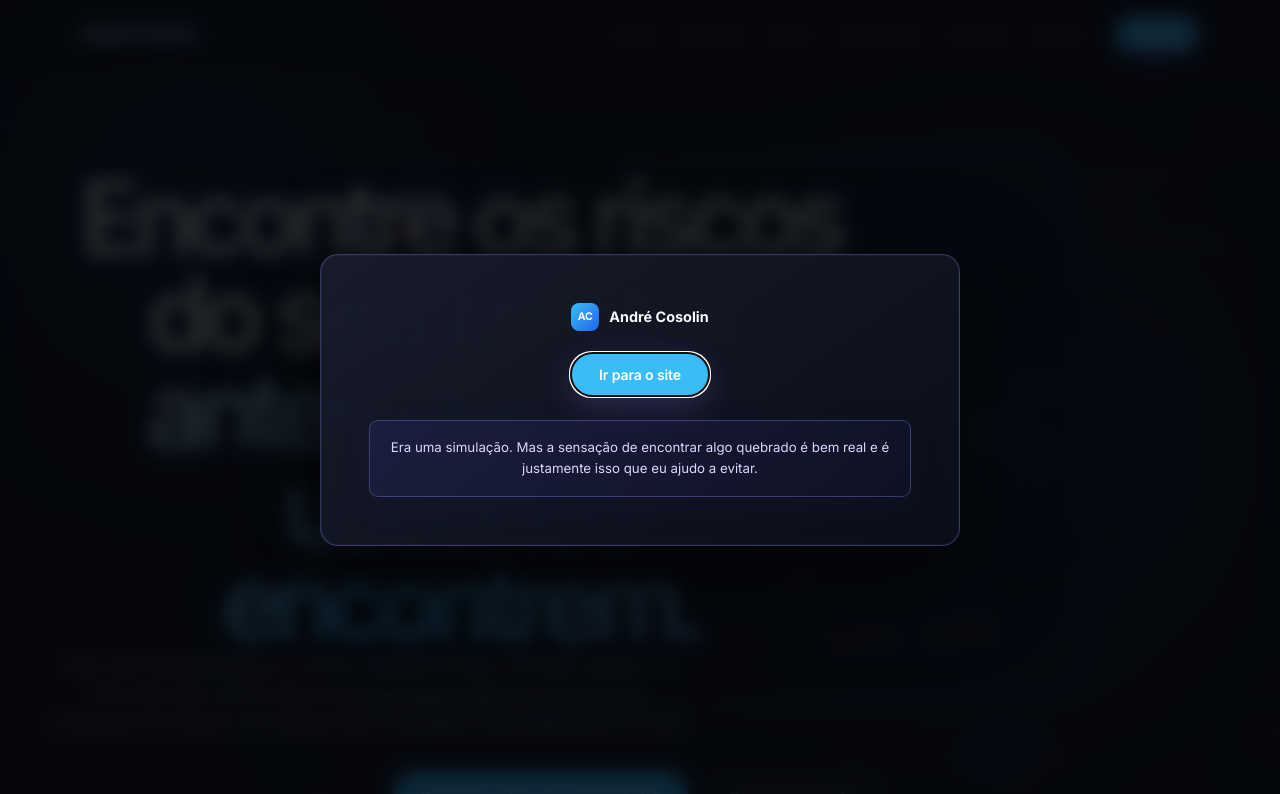
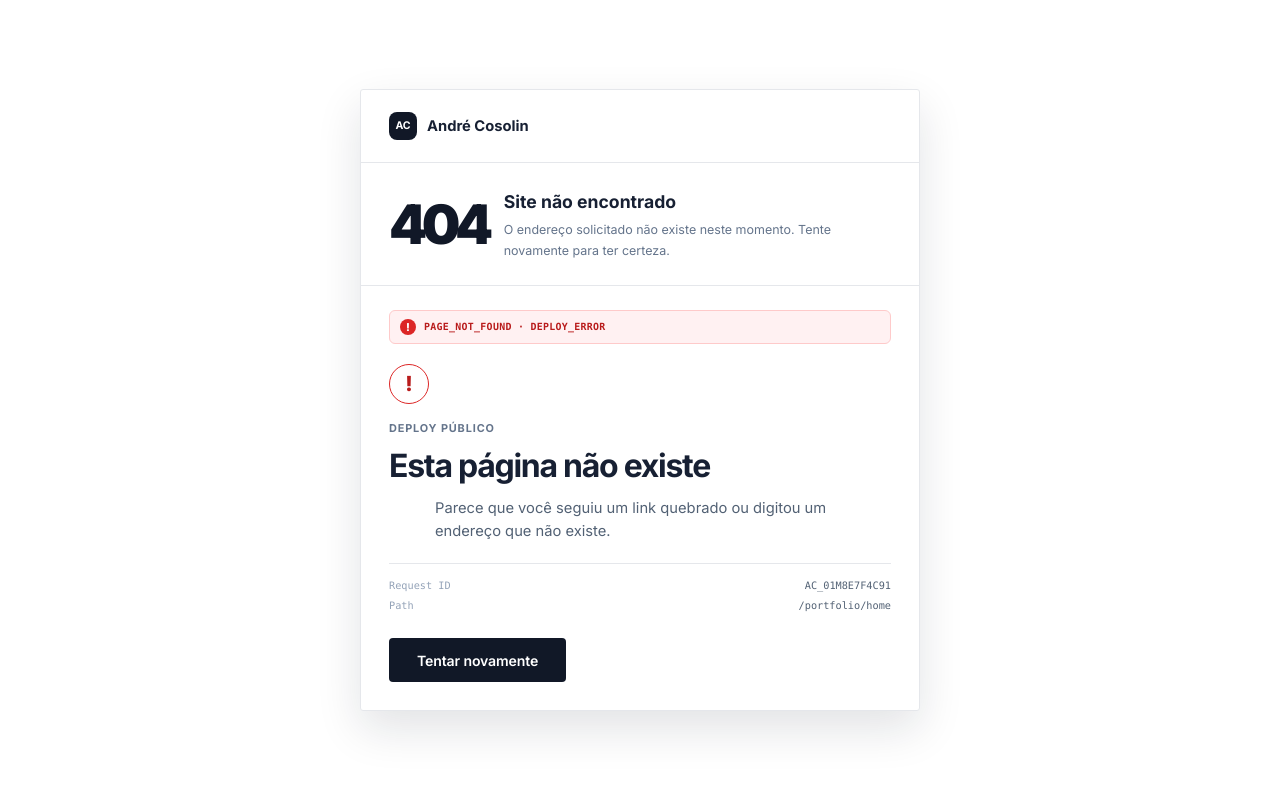
Before and after one commit to andrecosolin/andrecosolin_portfolio, a plain HTML site: page index.html in a window 1280 px wide. Shown: the top 794 px of the page. Drawn offline with Linux system fonts and the light colour scheme.

Commit message:
Ajusta erro simulado e primeira tela

```diff
--- a/index.html
+++ b/index.html
@@ -40,24 +40,21 @@
     <div class="incident-card">
       <div class="login-brand"><span class="login-brand-mark">AC</span><span>André Cosolin</span></div>
       <div class="incident-crash-banner">
-        <strong>500</strong>
-        <div><b>Não foi possível carregar a página</b><span>O servidor encontrou um erro inesperado.</span></div>
+        <strong>404</strong>
+        <div><b>Site não encontrado</b><span>O endereço solicitado não existe neste momento. Tente novamente para ter certeza.</span></div>
       </div>
-      <div class="login-window" aria-live="polite">
+      <div class="login-window incident-host-error" aria-live="polite">
         <div class="login-window-top"><span></span><span></span><span></span></div>
-        <div class="incident-error-strip"><span class="incident-error-mark">!</span><span>ERR_AUTH_401 · FALHA AO AUTENTICAR</span></div>
+        <div class="incident-error-strip"><span class="incident-error-mark">!</span><span>PAGE_NOT_FOUND · DEPLOY_ERROR</span></div>
         <div class="incident-icon" aria-hidden="true">!</div>
-        <p class="incident-kicker">Área restrita</p>
-        <h2 id="incidentTitle">Não foi possível entrar</h2>
-        <p id="incidentMessage" class="incident-message">Sua sessão expirou e o login não foi concluído. Tente novamente.</p>
-        <div class="login-field"><span>E-mail</span><strong>fluxo_quebrado@éruim.com</strong></div>
-        <div class="login-field login-field--error"><span>Senha</span><strong>••••••••</strong><small>Credenciais inválidas ou sessão expirada</small></div>
-        <button class="login-fake-button" type="button" tabindex="-1">Entrar</button>
-        <p class="login-help">Esqueci minha senha</p>
+        <p class="incident-kicker">Deploy público</p>
+        <h2 id="incidentTitle">Esta página não existe</h2>
+        <p id="incidentMessage" class="incident-message">Parece que você seguiu um link quebrado ou digitou um endereço que não existe.</p>
+        <div class="host-error-details"><span>Request ID</span><strong>AC_01M8E7F4C91</strong><span>Path</span><strong>/portfolio/home</strong></div>
       </div>
 
       <div class="incident-actions">
-        <button class="btn btn-primary incident-continue" id="incidentContinue" type="button" hidden>Tentar novamente</button>
+        <button class="btn btn-primary incident-continue" id="incidentContinue" type="button">Tentar novamente</button>
       </div>
       <p class="incident-reveal" id="incidentReveal">Era uma simulação. Mas a sensação de encontrar algo quebrado é bem real e é justamente isso que eu ajudo a evitar.</p>
     </div>
@@ -139,20 +136,20 @@
           <path d="M409 344l19 9M399 357l16 7M88 83l-13-9M79 96l-16-7" stroke="#FB7185" stroke-width="2" stroke-linecap="round" />
         </svg>
       </div>
+      <div class="hero-eyebrow"><span class="status-dot"></span> QA SÊNIOR · TESTES MANUAIS E EXPLORATÓRIOS</div>
       <h1 class="hero-headline">
-        Encontre os riscos do seu produto<br />
-        <span class="line-2">antes que seus usuários encontrem.</span>
+        Seu produto parece pronto.<br />
+        <span class="line-2">Até alguém testar de verdade.</span>
       </h1>
 
       <p class="hero-sub">
-        Faço uma revisão de QA para startups, software houses e produtos digitais. Em até 5 dias úteis,
-        verifico até 3 fluxos e entrego evidências reproduzíveis, problemas priorizados e um relatório claro.
-        O escopo é combinado antes do início.
+        Eu encontro o que pode quebrar em sites, aplicativos Android, APIs e fluxos críticos antes do seu cliente.
+        Em até 5 dias úteis, você recebe evidências reproduzíveis, problemas priorizados e um caminho claro para corrigir.
       </p>
 
       <div class="hero-ctas">
-        <a href="#contato" class="btn btn-primary">Conversar sobre uma revisão de QA</a>
-        <a href="#servicos" class="btn btn-outline">Como posso ajudar</a>
+        <a href="#contato" class="btn btn-primary">Quero descobrir os riscos do meu produto</a>
+        <a href="#projetos" class="btn btn-outline">Ver evidências e projetos</a>
       </div>
 
       <div class="hero-stats">
--- a/script.js
+++ b/script.js
@@ -30,22 +30,17 @@ const incidentMessage = document.getElementById('incidentMessage');
 const incidentReveal = document.getElementById('incidentReveal');
 
 if (incidentDemo) {
-  let incidentTimer;
-
   const finishIncident = () => {
-    clearTimeout(incidentTimer);
     incidentDemo.classList.add('incident-demo--revealed');
     const isEnglish = document.documentElement.lang === 'en';
     incidentTitle.textContent = isEnglish ? 'You are in.' : 'Agora você entrou.';
     incidentMessage.textContent = isEnglish ? 'The page recovered. No data was lost.' : 'A página se recuperou. Nenhum dado foi perdido.';
     incidentContinue.textContent = isEnglish ? 'Go to portfolio' : 'Ir para o site';
-    incidentContinue.hidden = false;
     incidentReveal.classList.add('is-visible');
     incidentContinue.focus();
   };
 
   const closeIncident = () => {
-    clearTimeout(incidentTimer);
     document.body.classList.remove('incident-open');
     incidentDemo.classList.add('is-closing');
     window.setTimeout(() => incidentDemo.remove(), 260);
@@ -53,8 +48,10 @@ if (incidentDemo) {
 
   incidentDemo.hidden = false;
   document.body.classList.add('incident-open');
-  incidentTimer = window.setTimeout(finishIncident, 4000);
-  incidentContinue.addEventListener('click', closeIncident);
+  incidentContinue.addEventListener('click', () => {
+    if (incidentDemo.classList.contains('incident-demo--revealed')) closeIncident();
+    else finishIncident();
+  });
   incidentDemo.addEventListener('keydown', (event) => {
     if (event.key === 'Escape') closeIncident();
   });
--- a/style.css
+++ b/style.css
@@ -99,6 +99,8 @@
 .login-field--error small { color: #fca5a5; font-size: .67rem; line-height: 1.35; }
 .login-fake-button { width: 100%; margin-top: 16px; padding: 11px; border: 0; border-radius: 7px; background: #334155; color: #94a3b8; font: 700 .8rem Inter, sans-serif; }
 .login-help { margin-top: 14px; color: #64748b; font-size: .7rem; }
+.host-error-details { display: grid; grid-template-columns: auto 1fr; gap: 7px 12px; margin-top: 20px; padding-top: 15px; border-top: 1px solid rgba(148,163,184,.16); color: #64748b; font: .64rem/1.3 ui-monospace, SFMono-Regular, Consolas, monospace; text-align: left; }
+.host-error-details strong { color: #aeb8c8; font-weight: 500; text-align: right; }
 .incident-card h2 { margin: 0; color: #f8fafc; font-size: clamp(1.45rem, 4vw, 2rem); line-height: 1.12; letter-spacing: -.04em; }
 .incident-message { max-width: 410px; margin: 13px auto 19px; color: #aeb8c8; font-size: .9rem; line-height: 1.55; }
 .incident-actions { display: flex; align-items: center; justify-content: center; gap: 18px; flex-wrap: wrap; margin-top: 22px; }
@@ -1133,6 +1135,31 @@ ul { list-style: none; }
   .footer-links { flex-wrap: wrap; justify-content: center; }
 }
 
+/* Erro inicial propositalmente simples, como uma página de hospedagem indisponível. */
+.incident-demo { background: #050505; backdrop-filter: none; }
+.incident-card { width: min(100%, 560px); padding: 0; border: 0; border-radius: 3px; background: #fff; color: #243047; box-shadow: 0 18px 45px rgba(0,0,0,.38); text-align: left; animation: incident-card-alert .35s ease-out both; }
+.login-brand { justify-content: flex-start; margin: 0; padding: 22px 28px; border-bottom: 1px solid #e5e7eb; color: #172033; font-size: .92rem; }
+.login-brand-mark { background: #111827; }
+.incident-crash-banner { display: flex; align-items: center; gap: 16px; margin: 0; padding: 24px 28px; border: 0; border-bottom: 1px solid #e5e7eb; border-radius: 0; background: #fff; }
+.incident-crash-banner strong { color: #111827; font-size: 3.4rem; letter-spacing: -.1em; }
+.incident-crash-banner b { color: #172033; font-size: 1.1rem; }
+.incident-crash-banner span { color: #64748b; font-size: .78rem; }
+.login-window { margin: 0; padding: 24px 28px 26px; border: 0; border-radius: 0; background: #fff; box-shadow: none; }
+.login-window-top { display: none; }
+.incident-error-strip { margin-bottom: 20px; border-color: #fecaca; background: #fff1f2; color: #b91c1c; }
+.incident-error-mark { background: #dc2626; }
+.incident-icon { width: 40px; height: 40px; margin: 0 0 16px; border-color: #dc2626; color: #b91c1c; box-shadow: none; }
+.incident-kicker { color: #64748b; font-size: .68rem; }
+.incident-card h2 { color: #172033; font-size: clamp(1.5rem, 4vw, 2rem); }
+.incident-message { color: #526174; font-size: .92rem; }
+.host-error-details { border-color: #e5e7eb; color: #94a3b8; }
+.host-error-details strong { color: #526174; }
+.incident-actions { justify-content: flex-start; margin: 0; padding: 0 28px 28px; }
+.incident-continue { min-height: 44px; border-radius: 4px; background: #111827; color: #fff; box-shadow: none; }
+.incident-continue:hover { background: #374151; box-shadow: none; transform: none; }
+.incident-reveal { margin: 0 28px 28px; border-color: #cbd5e1; border-radius: 4px; background: #f8fafc; color: #334155; box-shadow: none; }
+.incident-demo--revealed .incident-card { border: 0; background: #fff; box-shadow: 0 18px 45px rgba(0,0,0,.38); }
+
 /* ============================================================
    DARK MINIMAL REDESIGN
    ============================================================ */
@@ -1176,6 +1203,8 @@ body { background: var(--bg); color: var(--text); }
 .hero-grid { opacity: .34; background-image: linear-gradient(rgba(255,255,255,.045) 1px, transparent 1px), linear-gradient(90deg, rgba(255,255,255,.045) 1px, transparent 1px); }
 .hero-inner { max-width: 1180px; padding-top: 170px; }
 .hero-inner { position: relative; display: block; }
+.hero-eyebrow { position: relative; z-index: 1; margin-bottom: 22px; border-color: rgba(56,189,248,.24); background: rgba(56,189,248,.06); color: #a5e4fb; }
+.status-dot { background: #38bdf8; box-shadow: 0 0 0 3px rgba(56,189,248,.16), 0 0 12px rgba(56,189,248,.4); animation: none; }
 .hero-headline { position: relative; z-index: 1; max-width: 820px; font-size: clamp(3.6rem, 8vw, 7.3rem); font-weight: 500; letter-spacing: -.08em; line-height: .94; }
 .hero-headline, .hero-sub, .hero-ctas, .hero-stats, .hero-command { grid-column: 1; }
 .hero-sub, .hero-ctas, .hero-stats, .hero-command { position: relative; z-index: 1; }
@@ -1266,3 +1295,9 @@ body { background: var(--bg); color: var(--text); }
   .bug-tag--three { right: -2%; }
   .section { padding: 96px 0; }
 }
+
+/* Keep the simulated hosting error deliberately plain. */
+.incident-demo { background: #fff; }
+.incident-card { background: #fff; border: 1px solid #e5e7eb; border-radius: 3px; color: #243047; box-shadow: 0 18px 45px rgba(15,23,42,.12); }
+.incident-continue { border-radius: 4px; background: #111827; color: #fff; box-shadow: none; }
+.incident-continue:hover { background: #374151; box-shadow: none; transform: none; }
```
Also changed, not shown: index-en.html (+14 -16 lines).
